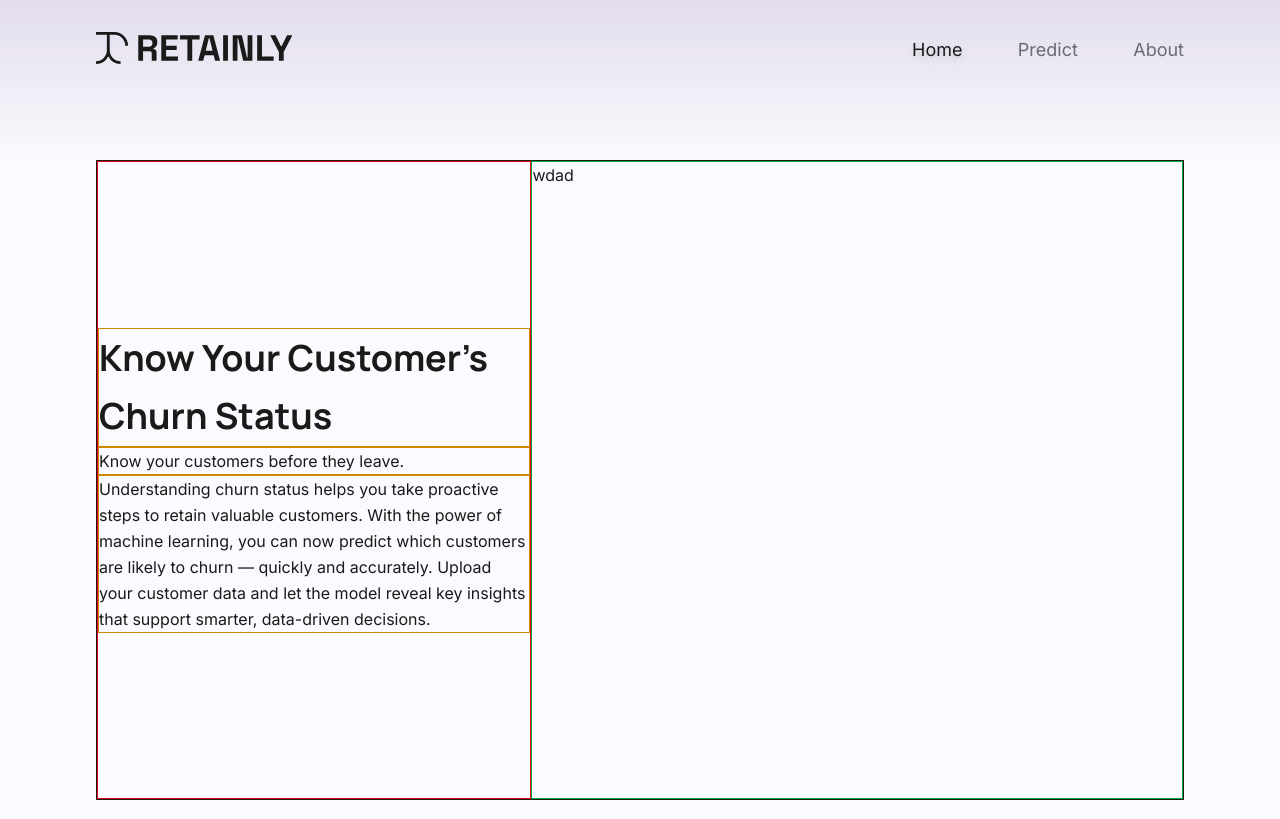
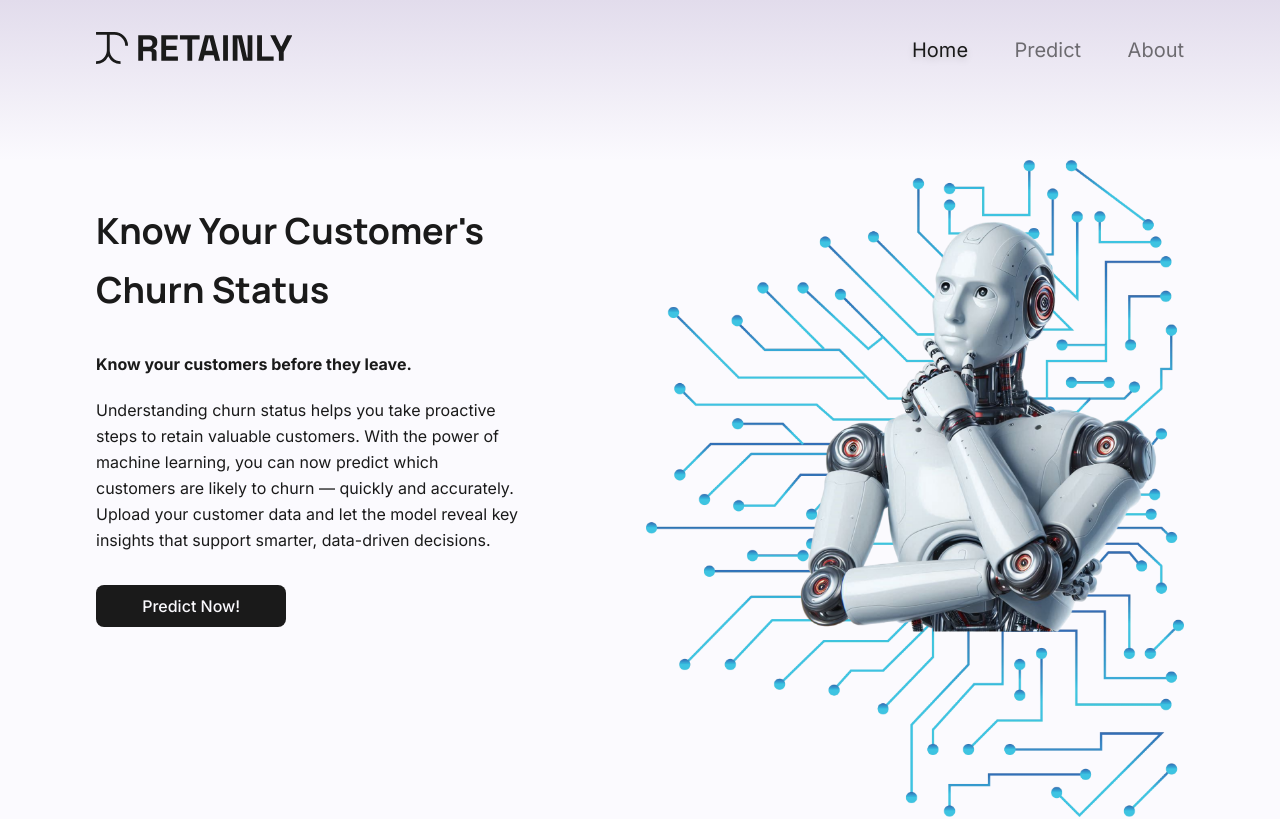
Before and after one commit to oscariqbal/retainly, a Next.js app: page / in a window 1280 px wide. Shown: the top 819 px of the page. Built offline with nearby package versions, Linux system fonts and the light colour scheme.

Commit message:
Konfigurasi Home Page

```diff
--- /dev/null
+++ b/components/buttonlink.tsx
@@ -0,0 +1,38 @@
+'use client';
+
+import Link from 'next/link';
+import { usePathname } from 'next/navigation';
+import clsx from 'clsx';
+
+type NavLinkProps = {
+  href: string;
+  children: React.ReactNode;
+  className?: string;
+  asButton?: boolean;
+};
+
+export default function NavLink({ href, children, className, asButton = false }: NavLinkProps) {
+  const pathname = usePathname();
+  const isActive = !asButton && pathname === href;
+
+  const baseClass = clsx(
+    'transition-all duration-200 hover:cursor-pointer',
+    asButton
+      ? 'inline-flex items-center justify-center rounded-lg px-4 py-2 bg-[var(--foreground)] font-medium text-[var(--background)] hover:opacity-85'
+      : 'text-[var(--foreground)] text-xs sm:text-base md:text-lg lg:text-xl',
+    isActive
+      ? 'opacity-100 drop-shadow-md'
+      : !asButton && 'opacity-60 hover:opacity-100 hover:drop-shadow-sm',
+    className
+  );
+
+  return (
+    <Link
+      href={href}
+      className={baseClass}
+      aria-current={!asButton && isActive ? 'page' : undefined}
+    >
+      {children}
+    </Link>
+  );
+}
--- a/components/link.tsx
+++ /dev/null
@@ -1,32 +0,0 @@
-'use client';
-
-import Link from 'next/link';
-import { usePathname } from 'next/navigation';
-import clsx from 'clsx';
-
-type NavLinkProps = {
-  href: string;
-  children: React.ReactNode;
-  className?: string;
-};
-
-export default function NavLink({ href, children, className }: NavLinkProps) {
-  const pathname = usePathname();
-  const isActive = pathname === href;
-
-  return (
-    <Link
-      href={href}
-      className={clsx(
-        "text-[var(--foreground)] text-xs sm:text-base md:text-lg lg:text:xl transition-all duration-200 hover:cursor-pointer",
-        isActive
-          ? "opacity-100 drop-shadow-md"
-          : "opacity-60 hover:opacity-100 hover:drop-shadow-sm",
-        className
-      )}
-      aria-current={isActive ? 'page' : undefined}
-    >
-      {children}
-    </Link>
-  );
-}
--- a/src/app/footer.tsx
+++ b/src/app/footer.tsx
@@ -1,4 +1,4 @@
-import Link from '@/components/link';
+import ButtonLink from '@/components/buttonlink';
 export default function Footer(){
     return (
         <footer className="h-[25vh] py-1 sm:py-2 md:py-3 lg:py-4">
--- a/src/app/header.tsx
+++ b/src/app/header.tsx
@@ -1,7 +1,7 @@
 'use client';
 
 import { useState } from "react";
-import Link from '@/components/link';
+import ButtonLink from '@/components/buttonlink';
 
 export default function Header() {
     const [isOpen, setIsOpen] = useState(false);
@@ -34,25 +34,25 @@ export default function Header() {
                     </button>
                     <ul className="hidden md:flex h-[100%] items-end justify-between ">
                         <li>
-                            <Link href="/">Home</Link>
+                            <ButtonLink href="/">Home</ButtonLink>
                         </li>
                         <li>
-                            <Link href="/predict">Predict</Link>
+                            <ButtonLink href="/predict">Predict</ButtonLink>
                         </li>
                         <li>
-                            <Link href="/about">About</Link>
+                            <ButtonLink href="/about">About</ButtonLink>
                         </li>
                     </ul>
                     {isOpen && (
                         <ul className="absolute top-full left-0 bg-[var(--utility)] shadow-lg rounded-lg mt-2 w-full z-50 md:hidden border border-[var(--foreground)]">
                             <li>
-                                <Link href="/"><div className="p-2 sm:p-3 w-full">Home</div></Link>
+                                <ButtonLink href="/"><div className="p-2 sm:p-3 w-full">Home</div></ButtonLink>
                             </li>
                             <li className="border-t border-[var(--foreground)]">
-                                <Link href="/predict"><div className="p-2 sm:p-3 w-full">Predict</div></Link>
+                                <ButtonLink href="/predict"><div className="p-2 sm:p-3 w-full">Predict</div></ButtonLink>
                             </li>
                             <li className="border-t border-[var(--foreground)]">
-                                <Link href="/about"><div className="p-2 sm:p-3 w-full">About</div></Link>
+                                <ButtonLink href="/about"><div className="p-2 sm:p-3 w-full">About</div></ButtonLink>
                             </li>
                         </ul>
                     )}
--- a/src/app/page.tsx
+++ b/src/app/page.tsx
@@ -1,22 +1,37 @@
 import Image from "next/image";
-import Button from '@/components/button';
-import Card from '@/components/card';
+import ButtonLink from '@/components/buttonlink';
 
 export default function Home() {
   return (
     <main className="h-[80vh]">
-      <div className="flex flex-col md:flex-row justify-between h-[100%] w-[90%] md:w-[85%] mx-auto border border-white-600">
-        <div className="h-[40%] w-[100%] md:h-[100%] md:w-[40%] flex flex-col justify-center border border-red-600">
-          <h1 className="border border-yellow-600">Know Your Customer’s<br />Churn Status</h1>
-          <p className="border border-yellow-600">Know your customers before they leave.</p>
-          <p className="border border-yellow-600">
-            Understanding churn status helps you take proactive steps to retain valuable customers.
-            With the power of machine learning, you can now predict which customers are likely to churn — quickly and accurately.
-            Upload your customer data and let the model reveal key insights that support smarter, data-driven decisions.
-          </p>
+      <div className="flex flex-col md:flex-row justify-between h-[100%] w-[90%] md:w-[85%] mx-auto">
+
+        <div className="h-[100%] w-[100%] md:w-[40%] flex flex-col md:pr-2 lg:pr-3">
+          <div className="md:mt-[10%]">
+            <h1 className="mb-8">
+              Know Your Customer's<br />Churn Status
+            </h1>
+            <p className="my-5 font-bold">
+              Know your customers before they leave.
+            </p>
+            <p className="mb-8">
+              Understanding churn status helps you take proactive steps to retain valuable customers.
+              With the power of machine learning, you can now predict which customers are likely to churn — quickly and accurately.
+              Upload your customer data and let the model reveal key insights that support smarter, data-driven decisions.
+            </p>
+            <ButtonLink href="/predict" asButton className="w-[45%] sm:w-[20%] md:w-[50%] lg:w-[45%]">Predict Now!</ButtonLink>
         </div>
-        <div className="h-[60%] w-[100%] md:h-[100%] md:w-[60%] border border-green-600">
-          wdad
+        </div>
+
+        <div className="relative hidden md:block items-end h-[60%] w-[100%] md:h-[100%] md:w-[60%]">
+          <Image
+              className="md:pl-2 lg:pl-3 ml-auto"
+              src="/img/robot_with_circuit.png"
+              alt="thinking_robot.png"
+              width={550}
+              height={200}
+              priority
+            />
         </div>
       </div>
     </main>
```
Also changed, not shown: public/img/robot_with_circuit.png (added).
